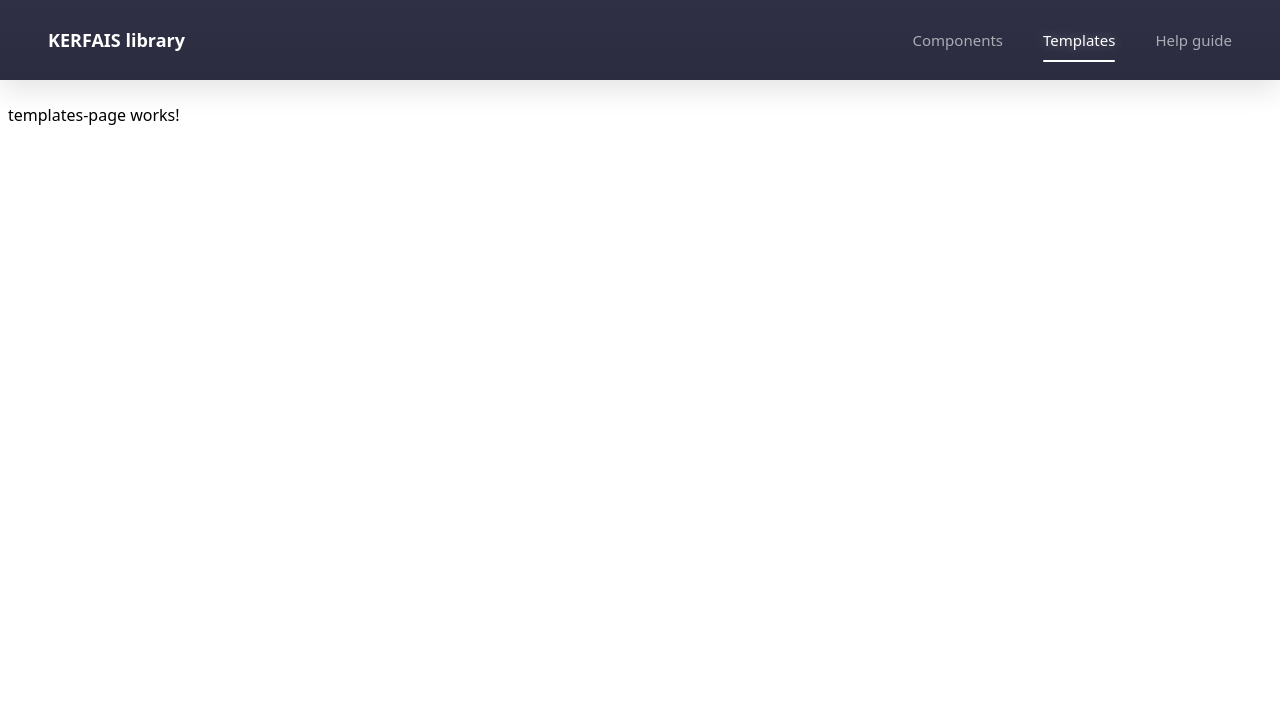
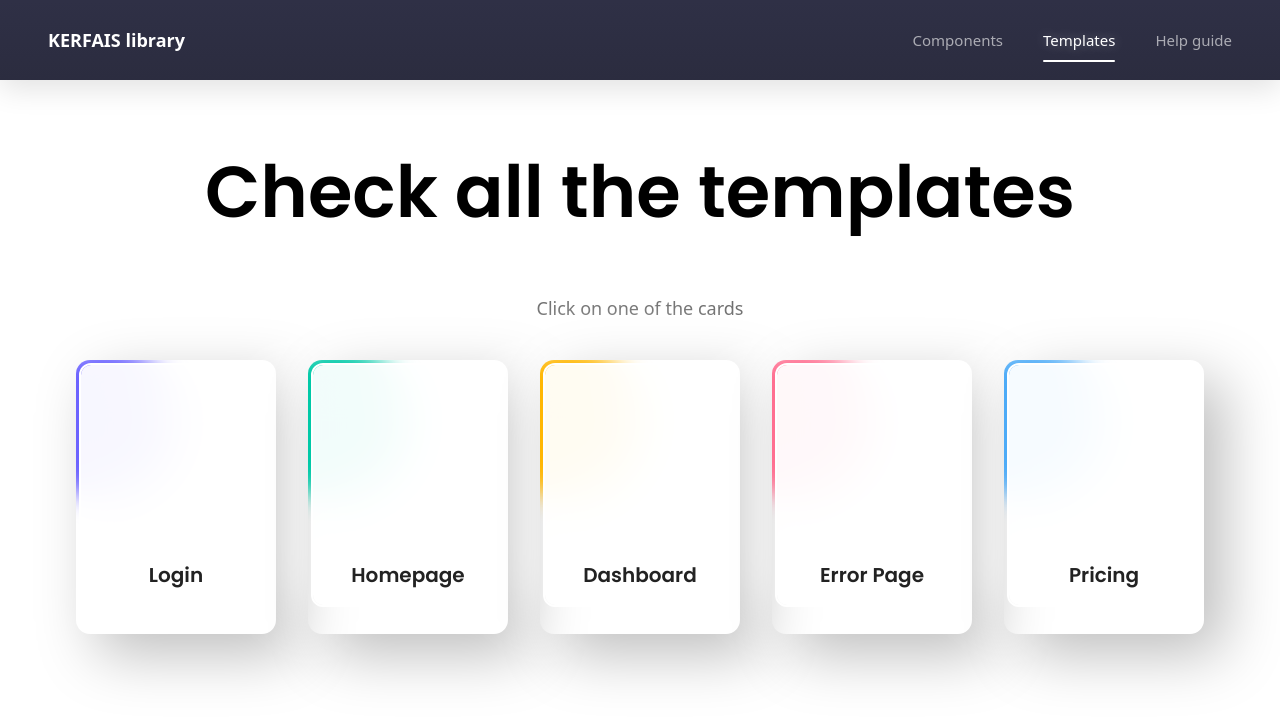
Before and after one commit to kerfaiyass54/personal-angular-lib, an Angular app: page /templates in a window 1280 px wide. Shown: the top 718 px of the page. Built offline with nearby package versions, Linux system fonts and the light colour scheme.

Commit message:
Added templates page

```diff
--- a/src/app/home-page/templates-page/templates-page.component.css
+++ b/src/app/home-page/templates-page/templates-page.component.css
@@ -0,0 +1,178 @@
+
+
+h1{
+  text-decoration: none;
+  border: none;
+  text-align: center;
+  font-size: clamp(42px, 6vw, 72px);
+  font-weight: 600;
+  background: none;
+  font-family: 'Poppins', sans-serif;
+  animation-duration: 0.5s;
+  animation-name: fadeIn;
+  animation-direction: normal;
+}
+
+h1::before {
+  margin-left: auto;
+}
+
+h1::after, h1::before {
+  content: '';
+  width: 0%;
+  height: 2px;
+  background: #f44336;
+  display: block;
+  transition: 0.5s;
+}
+
+h1:hover::after, h1:hover::before {
+  width: 100%;
+}
+
+
+@keyframes fadeIn {
+  from{
+    opacity: 0;
+    transform:translateY(30px)
+  }
+  to{
+    opacity: 1;
+    transform: translateY(0px);
+  }
+}
+
+.subtitle {
+  font-size: 18px;
+  color: #666;
+  margin-top: 6px;
+  margin-bottom: 40px;
+  text-align: center;
+  animation-name: fadeIn;
+  animation-duration: 0.5s;
+}
+
+/* From Uiverse.io by dylanharriscameron */
+.card {
+  position: relative;
+  width: 200px;
+  height: 250px;
+  border-radius: 14px;
+  z-index: 1111;
+  overflow: hidden;
+  display: flex;
+  flex-direction: column;
+  align-items: center;
+  justify-content: center;
+  box-shadow: 20px 20px 60px #bebebe, -20px -20px 60px #ffffff;
+;
+}
+
+.bg {
+  position: absolute;
+  top: 5px;
+  left: 5px;
+  width: 190px;
+  height: 240px;
+  z-index: 2;
+  background: rgba(255, 255, 255, .95);
+  backdrop-filter: blur(24px);
+  border-radius: 10px;
+  overflow: hidden;
+  outline: 2px solid white;
+}
+
+.blob {
+  position: absolute;
+  z-index: 1;
+  top: 50%;
+  left: 50%;
+  width: 150px;
+  height: 150px;
+  border-radius: 50%;
+  opacity: 1;
+  filter: blur(12px);
+  animation: blob-bounce 5s infinite ease;
+}
+
+/* 🎨 Individual colors */
+.card:nth-child(1) .blob {
+  background: #6c63ff; /* purple */
+}
+
+.card:nth-child(2) .blob {
+  background: #00c9a7; /* teal */
+}
+
+.card:nth-child(3) .blob {
+  background: #ffb703; /* amber */
+}
+
+.card:nth-child(4) .blob {
+  background: #ff6f91; /* pink */
+}
+
+.card:nth-child(5) .blob {
+  background: #4dabf7; /* blue */
+}
+
+.card {
+  transition: transform 0.3s ease, box-shadow 0.3s ease;
+}
+
+.card:hover {
+  transform: translateY(-10px);
+  box-shadow: 30px 30px 80px #bdbdbd, -30px -30px 80px #ffffff;
+}
+
+
+.card-title {
+  position: relative;
+  z-index: 3;
+  font-family: 'Poppins', sans-serif;
+  font-size: 20px;
+  font-weight: 600;
+  color: #222;
+  text-align: center;
+  pointer-events: none;
+}
+
+
+.card {
+  justify-content: flex-end;
+  padding-bottom: 24px;
+}
+
+
+
+@keyframes blob-bounce {
+  0% {
+    transform: translate(-100%, -100%) translate3d(0, 0, 0);
+  }
+
+  25% {
+    transform: translate(-100%, -100%) translate3d(100%, 0, 0);
+  }
+
+  50% {
+    transform: translate(-100%, -100%) translate3d(100%, 100%, 0);
+  }
+
+  75% {
+    transform: translate(-100%, -100%) translate3d(0, 100%, 0);
+  }
+
+  100% {
+    transform: translate(-100%, -100%) translate3d(0, 0, 0);
+  }
+}
+
+.page-center {
+  min-height: 30vh;
+  display: flex;
+  justify-content: center;
+  align-items: center;
+  gap: 32px;
+  animation-name: fadeIn;
+  animation-duration: 0.6s;
+}
--- a/src/app/home-page/templates-page/templates-page.component.html
+++ b/src/app/home-page/templates-page/templates-page.component.html
@@ -1 +1,38 @@
-<p>templates-page works!</p>
+<div class="container-fluid">
+  <h1 class="text-center">Check all the templates</h1>
+  <p class="subtitle text-center">
+    Click on one of the cards
+  </p>
+  <div class="page-center">
+    <div class="card">
+      <div class="bg"></div>
+      <div class="blob"></div>
+      <h3 class="card-title">Login</h3>
+    </div>
+
+    <div class="card">
+      <div class="bg"></div>
+      <div class="blob"></div>
+      <h3 class="card-title">Homepage</h3>
+    </div>
+
+    <div class="card">
+      <div class="bg"></div>
+      <div class="blob"></div>
+      <h3 class="card-title">Dashboard</h3>
+    </div>
+
+    <div class="card">
+      <div class="bg"></div>
+      <div class="blob"></div>
+      <h3 class="card-title">Error Page</h3>
+    </div>
+
+    <div class="card">
+      <div class="bg"></div>
+      <div class="blob"></div>
+      <h3 class="card-title">Pricing</h3>
+    </div>
+  </div>
+
+</div>
```
